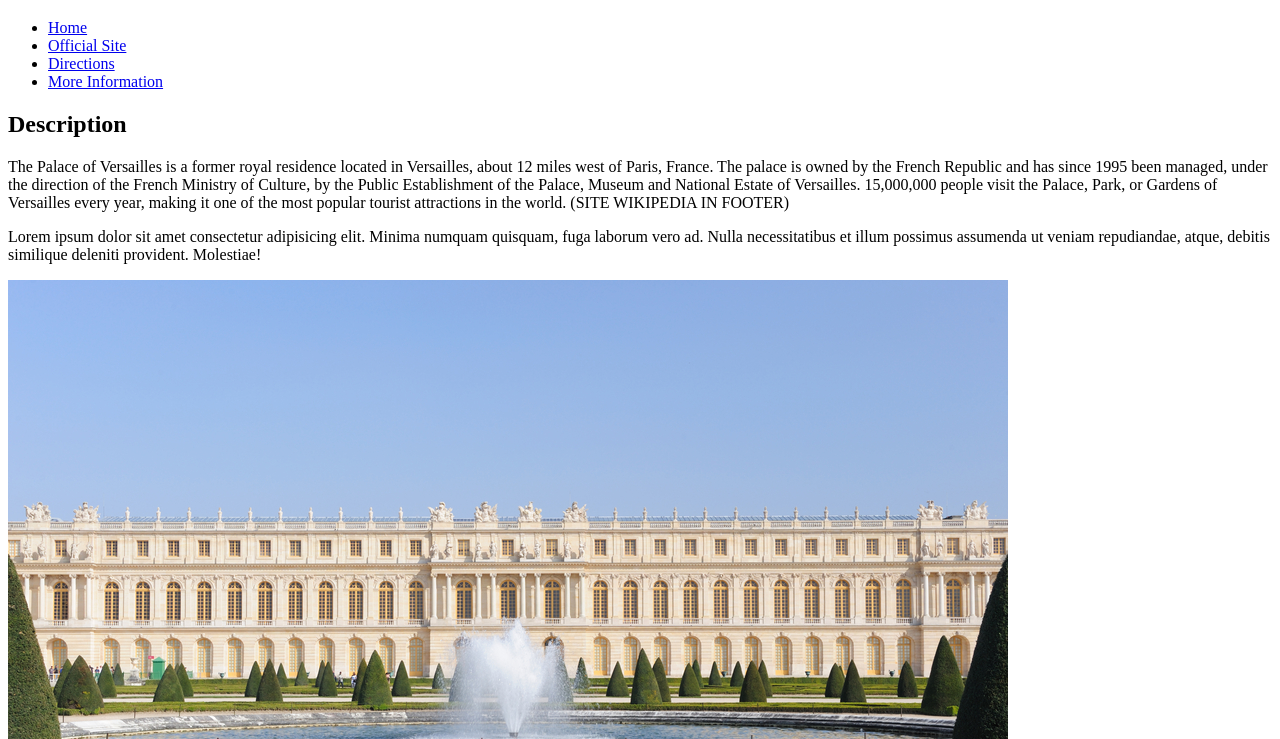
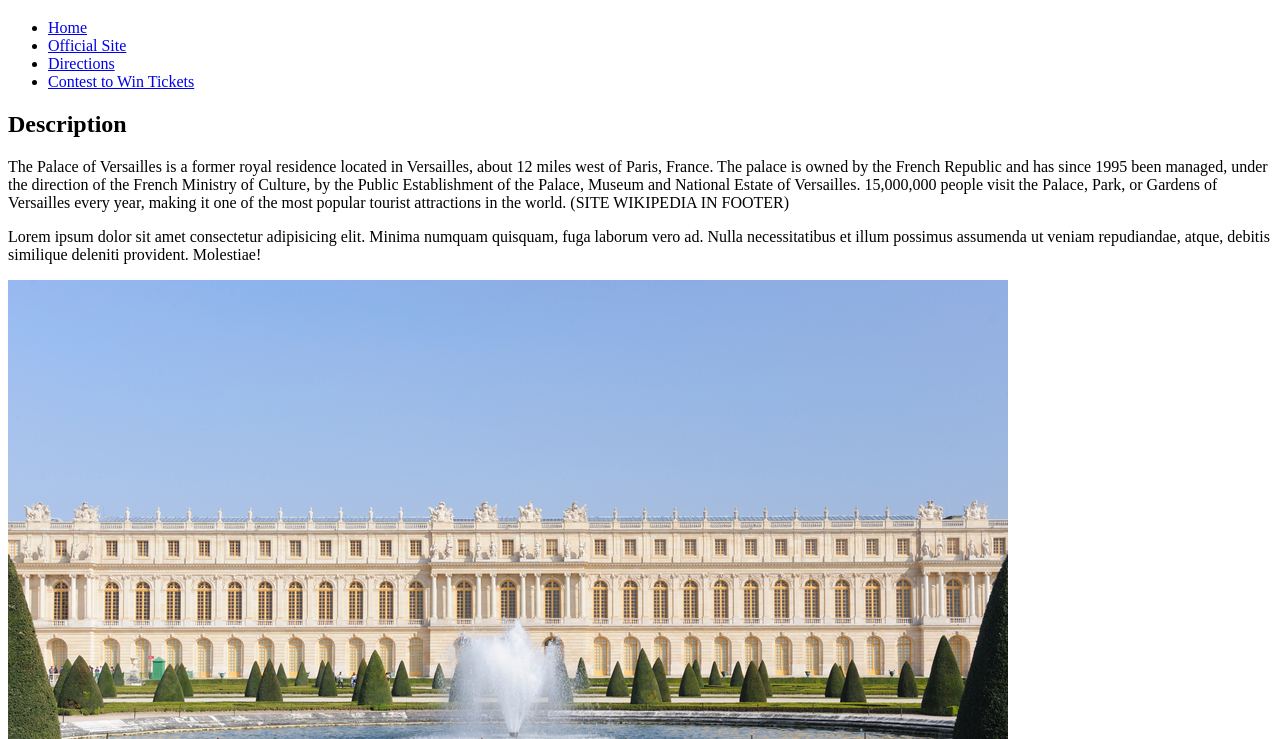
Before and after one commit to thach-abs/lis549-sp22-exercise-02-thach-abs, a plain HTML site: page index.html in a window 1280 px wide. Shown: the part 61-800 px from the top of the page. Drawn offline with Linux system fonts and the light colour scheme.

Commit message:
added link

```diff
--- a/index.html
+++ b/index.html
@@ -15,7 +15,7 @@
        <li><a href="index.html">Home</a></li>
        <li> <a href="https://en.chateauversailles.fr/">Official Site</a> </a></li>
        <li><a href="#">Directions</a></li>
-       <li><a href="#">More Information</a></li>
+       <li><a href="contest.html">Contest to Win Tickets</a></li>
         </ul>
     </nav>
 </header>
```
